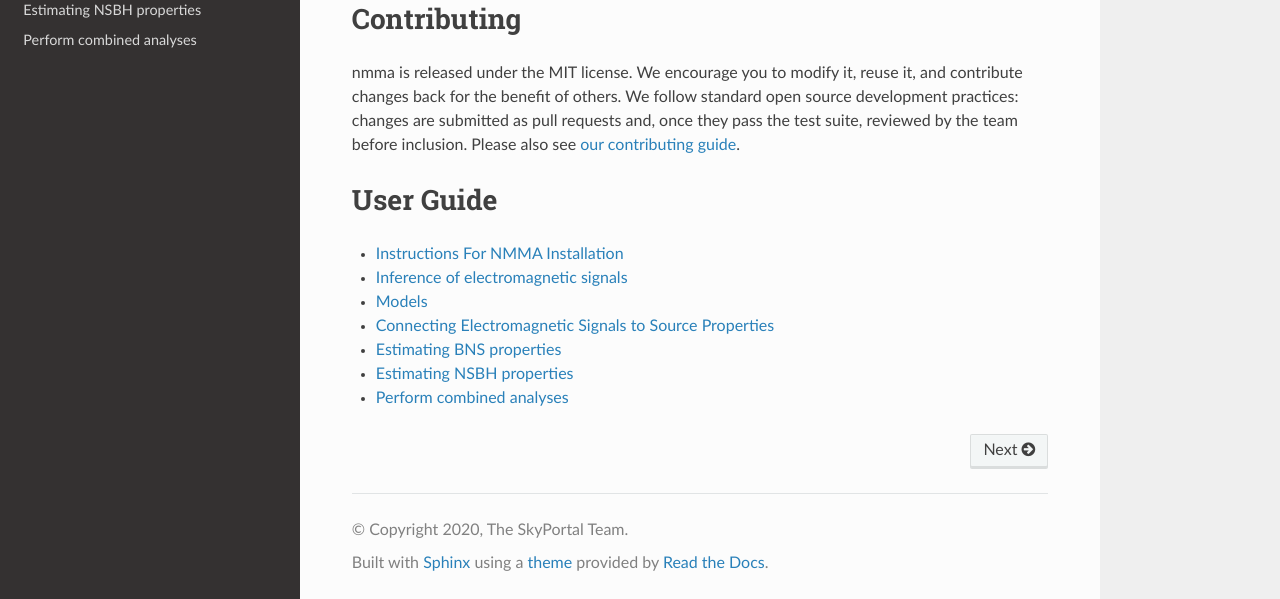
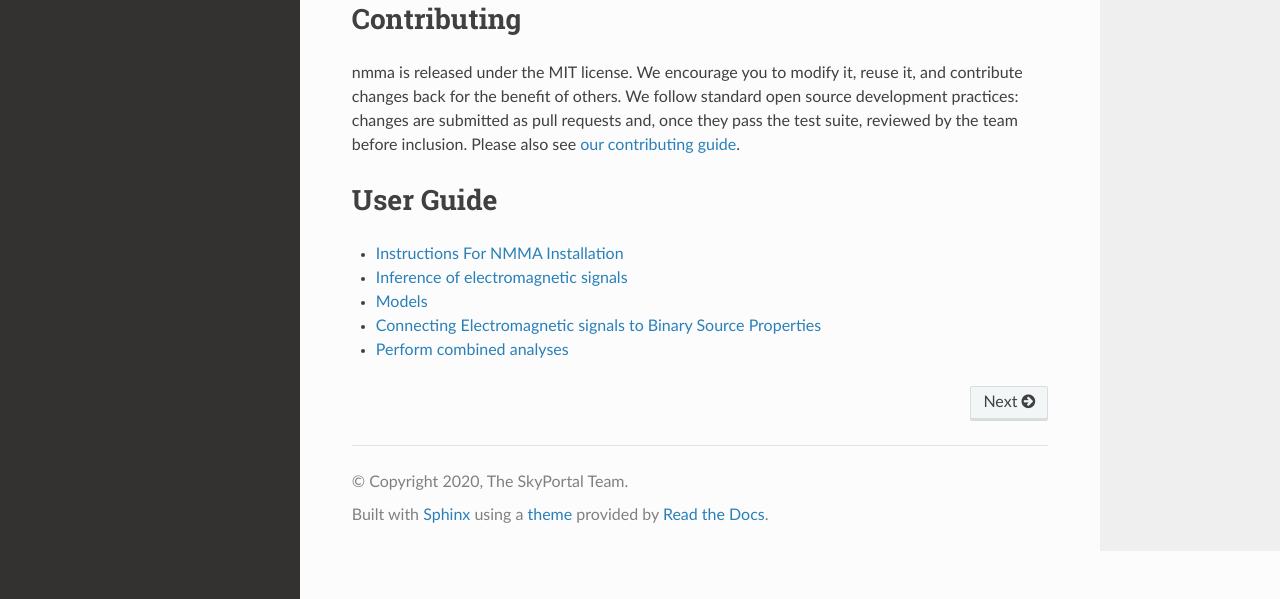
Before and after one commit to nuclear-multimessenger-astronomy/nmma, a Sphinx documentation site: the page built from doc/index.rst, in a window 1280 px wide and 900 px high, scrolled down 1496 px, cut to the strip 301-900 px from the top of the window. Built offline with Sphinx 7.4.7 and the Read the Docs theme 2.0.0, drawn with Linux system fonts in a browser that asks for light colours; pages that are not in the unit, such as notebooks, are missing from menus; some of the changed text lies outside the part shown.

Commit message:
Update GW-EM-resampling.md

```diff
--- a/doc/GW-EM-resampling.md
+++ b/doc/GW-EM-resampling.md
@@ -1,4 +1,4 @@
-## Connecting Electromagnetic Signals to Source Properties
+## Connecting Electromagnetic signals to Binary Source Properties
 
 In NMMA, it is possible to use the results from GW inferences together with kilonova inferences or joint KN+GRB afterglow inferences to get estimates on the binary properties.
 A binary system can be a binary neutron star (BNS) merger or a neutron-star-black-hole (NSBH) merger. We can connect observed electromagnetic signals to potential
@@ -13,7 +13,7 @@
 * `GWsamples` - some fiducial randomly generated posterior samples for masses $m_{1,2}$ , chirp mass $\mathcal{M}_c$, mass ratio $q$, luminosity distance $D_L$, and EOS samples,
 * `GWprior` - a prior file for gravitational wave sources
 
-## Estimating BNS properties
+**Estimating BNS properties**
 
 Here, we take the observed gamma-ray burst [GRB211211A](https://arxiv.org/abs/2204.10864) as an example and assume that associated electromagnetic signals
 originated from a BNS merger. For this signal, a joint inference (kilonova + GRB) can be carried out and will provide you with the required `EMsamples`.
@@ -39,7 +39,7 @@
 ![GWEMcornerplot](images/corner_samples.png)
 
 
-## Estimating NSBH properties
+**Estimating NSBH properties**
 
 In order to estimate the properties of a NSBH system, you need to adjust the `GWsamples` and `GWprior` file accordingly and run the resampling
 with the argument `withNSBH` (otherwise, you will run for a BNS system).
```
